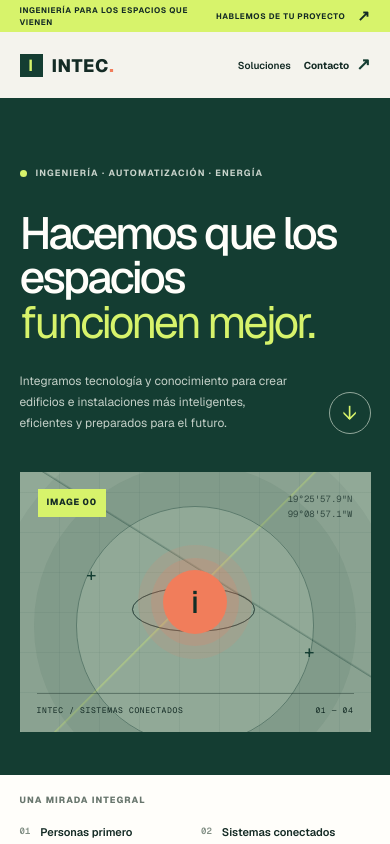
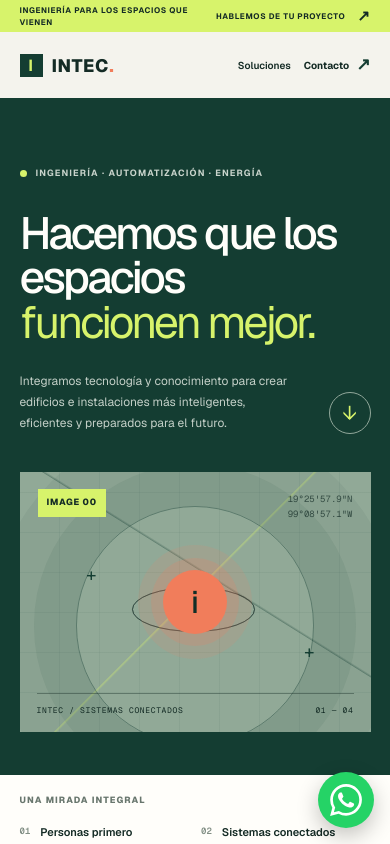
Before and after one commit to IvanMaidana9912/intec, a Next.js app in the folder intec/: page / in a window 390 px wide. Shown: the top 844 px of the page. Built offline with nearby package versions, Linux system fonts and the light colour scheme.

Commit message:
feat: agregar botón flotante de WhatsApp con diseño responsive

```diff
--- a/intec/app/globals.css
+++ b/intec/app/globals.css
@@ -238,3 +238,42 @@ a { color: inherit; text-decoration: none; }
 @media (prefers-reduced-motion: reduce) {
 	*, *::before, *::after { scroll-behavior: auto !important; transition-duration: .01ms !important; }
 }
+
+/* Acceso permanente a WhatsApp, independiente del scroll. */
+.floating-whatsapp {
+  position: fixed;
+  right: calc(24px + env(safe-area-inset-right, 0px));
+  bottom: calc(24px + env(safe-area-inset-bottom, 0px));
+  z-index: 1000;
+  display: grid;
+  place-items: center;
+  width: 60px;
+  height: 60px;
+  border-radius: 50%;
+  background: #25d366;
+  color: #fff;
+  box-shadow: 0 8px 22px rgba(0, 0, 0, .24);
+  transition: transform 160ms ease, box-shadow 160ms ease;
+}
+.floating-whatsapp:hover {
+  transform: translateY(-3px);
+  box-shadow: 0 12px 28px rgba(0, 0, 0, .3);
+}
+.floating-whatsapp:focus-visible {
+  outline: 3px solid var(--forest-deep);
+  outline-offset: 4px;
+}
+.floating-whatsapp svg { width: 34px; height: 34px; }
+@media (max-width: 440px) {
+  .floating-whatsapp {
+    right: calc(16px + env(safe-area-inset-right, 0px));
+    bottom: calc(16px + env(safe-area-inset-bottom, 0px));
+    width: 56px;
+    height: 56px;
+  }
+  .floating-whatsapp svg { width: 32px; height: 32px; }
+}
+@media (prefers-reduced-motion: reduce) {
+  .floating-whatsapp { transition: none; }
+  .floating-whatsapp:hover { transform: none; }
+}
--- a/intec/app/layout.tsx
+++ b/intec/app/layout.tsx
@@ -1,5 +1,6 @@
 import type { Metadata } from "next";
 import type { ReactElement, ReactNode } from "react";
+import FloatingWhatsApp from "@/components/layout/floating-whatsapp";
 import { Geist, Geist_Mono } from "next/font/google";
 import "./globals.css";
 
@@ -29,7 +30,10 @@ export default function RootLayout({ children }: RootLayoutProps): ReactElement
       lang="es-419"
       className={`${geistSans.variable} ${geistMono.variable} h-full antialiased`}
     >
-      <body className="min-h-full flex flex-col">{children}</body>
+      <body className="min-h-full flex flex-col">
+        {children}
+        <FloatingWhatsApp />
+      </body>
     </html>
   );
 };
--- /dev/null
+++ b/intec/components/layout/floating-whatsapp.tsx
@@ -0,0 +1,39 @@
+import type { ReactElement } from "react";
+
+/**
+ * Configurar WHATSAPP_NUMBER en .env.local con el número internacional,
+ * sin +, espacios ni guiones. Ejemplo de formato argentino: 54911XXXXXXXX.
+ */
+export default function FloatingWhatsApp(): ReactElement {
+  const rawNumber: string = process.env.WHATSAPP_NUMBER ?? "";
+  const phoneNumber: string = rawNumber.replace(/\D/g, "");
+  const isValidNumber: boolean = /^\d{8,15}$/.test(phoneNumber);
+  const message: string = "Hola, quisiera consultar por los servicios de INTEC.";
+  const whatsAppUrl: string | null = isValidNumber
+    ? `https://wa.me/${phoneNumber}?text=${encodeURIComponent(message)}`
+    : null;
+
+  return (
+    <a
+      className="floating-whatsapp"
+      href={whatsAppUrl ?? "#contacto"}
+      target={whatsAppUrl ? "_blank" : undefined}
+      rel={whatsAppUrl ? "noopener noreferrer" : undefined}
+      aria-label={
+        whatsAppUrl
+          ? "Contactar a INTEC por WhatsApp (se abre en una pestaña nueva)"
+          : "Ir a la sección de contacto de INTEC"
+      }
+      title={whatsAppUrl ? "Escribinos por WhatsApp" : "Contacto INTEC"}
+    >
+      <svg
+        aria-hidden="true"
+        focusable="false"
+        viewBox="0 0 24 24"
+        fill="currentColor"
+      >
+        <path d="M17.472 14.382c-.297-.149-1.758-.867-2.03-.966-.273-.099-.471-.148-.67.15-.197.297-.767.966-.94 1.164-.173.198-.347.223-.644.075-.297-.149-1.255-.463-2.39-1.475-.883-.788-1.48-1.761-1.653-2.059-.173-.297-.018-.458.13-.606.134-.133.298-.347.446-.52.15-.174.198-.298.298-.496.099-.198.05-.372-.025-.52-.074-.15-.67-1.612-.916-2.207-.242-.579-.487-.5-.67-.51-.173-.008-.372-.01-.57-.01-.198 0-.52.074-.792.372-.272.297-1.04 1.016-1.04 2.48s1.065 2.876 1.213 3.074c.149.198 2.095 3.2 5.077 4.487.71.306 1.263.489 1.695.625.712.227 1.36.195 1.872.118.57-.085 1.758-.718 2.006-1.412.248-.694.248-1.29.173-1.412-.074-.124-.272-.198-.57-.347m-5.421 7.403h-.004a9.844 9.844 0 0 1-5.031-1.378l-.361-.214-3.741.981.998-3.648-.235-.374a9.833 9.833 0 0 1-1.51-5.26c.002-5.45 4.437-9.884 9.886-9.884a9.82 9.82 0 0 1 6.99 2.896 9.82 9.82 0 0 1 2.894 6.991c-.002 5.45-4.437 9.886-9.886 9.886m8.404-18.29A11.815 11.815 0 0 0 12.05 0C5.495 0 .16 5.334.157 11.89a11.8 11.8 0 0 0 1.587 5.934L.057 24l6.32-1.657a11.87 11.87 0 0 0 5.67 1.444h.005c6.554 0 11.89-5.334 11.892-11.89a11.81 11.81 0 0 0-3.49-8.402z" />
+      </svg>
+    </a>
+  );
+}
```
